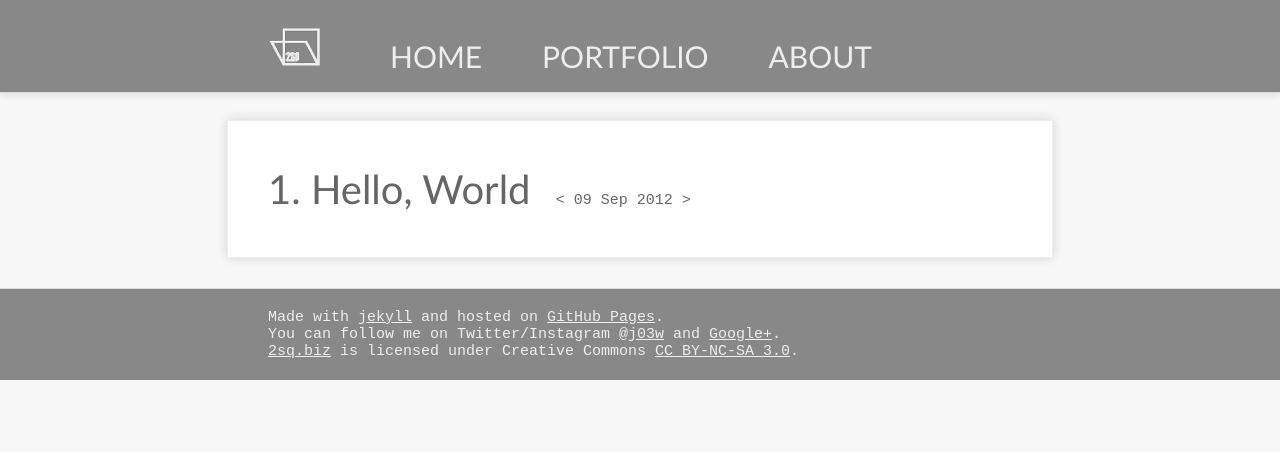
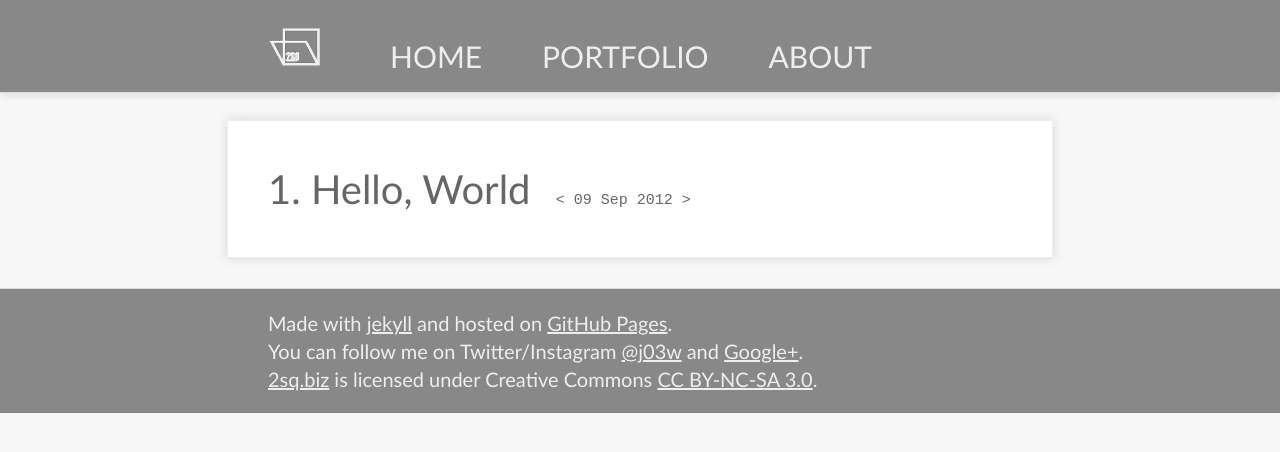
Before and after one commit to j03w/j03w.github.com, a Jekyll site: the page built from index.html, in a window 1280 px wide. Shown: the top 452 px of the page. Built offline with Jekyll 4.4.1, drawn with Linux system fonts in a browser that asks for light colours.

Commit message:
fix footer

```diff
--- a/stylesheets/main.css
+++ b/stylesheets/main.css
@@ -49,7 +49,7 @@
 .nav-item a:hover { background-color: #d33; color: #eee; }
 
 .title { display: inline; padding-right: 0.5em; }
-.pub-date, footer p { font: 0.75em 'Courier New', coureir, monospace; }
+.pub-date, article footer p { font: 0.75em 'Courier New', coureir, monospace; }
 
 .back { display: block; }
 
```
